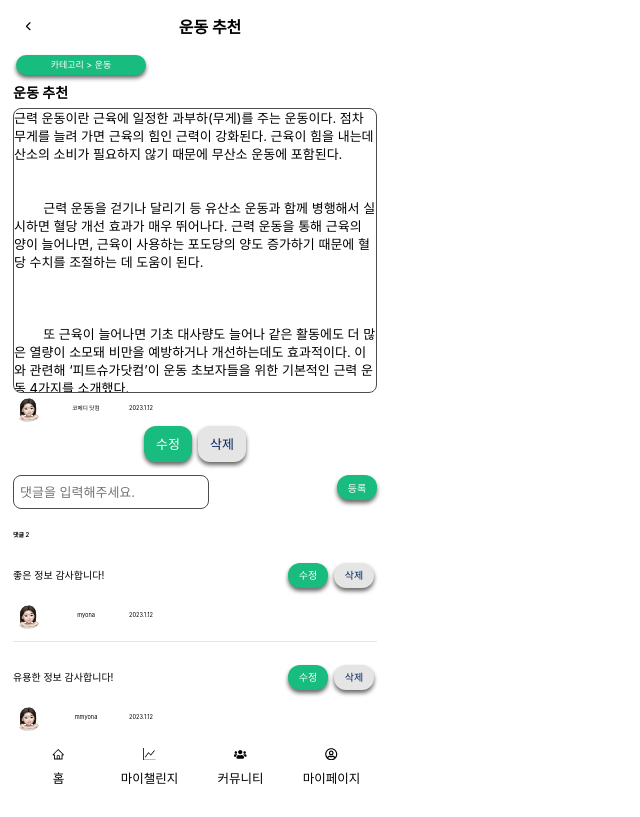
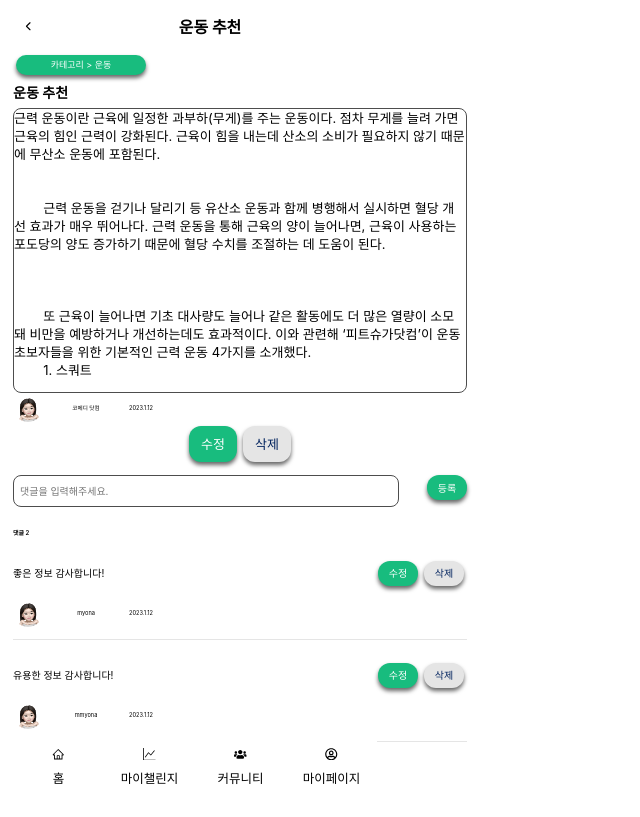
Before and after one commit to codestates-seb/seb41_main_013, a React (Create React App) app in the folder client/: page /post/1 in a window 1280 px wide. Shown: the whole page, without its empty margins (0-640 px from the left). Built offline with nearby package versions, Linux system fonts and the light colour scheme.

Commit message:
#10 - style&feat : %로 width 변경, 모달창 생성

```diff
--- a/client/src/components/Button.js
+++ b/client/src/components/Button.js
@@ -56,7 +56,11 @@ export const BackToTopBtn = (props) => {
 export const CreateBtn = (props) => {
 	return (
 		<Link to={props.NavTo}>
-			<StyledBtn backgroundColor="#F6C324" left="1.3rem">
+			<StyledBtn
+				backgroundColor="#F6C324"
+				left="1.3rem"
+				onClick={props.onClick}
+			>
 				<FaPlus />
 			</StyledBtn>
 		</Link>
--- a/client/src/components/Category.js
+++ b/client/src/components/Category.js
@@ -47,7 +47,7 @@ export const SelectCategory = () => {
 			<>
 				<Btn
 					btnText={props.text}
-					width={"17.3rem"}
+					width={"48%"}
 					background={click[props.num] ? theme.color.green : theme.color.gray}
 					color={click[props.num] ? theme.color.white : theme.color.navy}
 					onClick={() => handleBtnClick(props.num)}
@@ -59,10 +59,14 @@ export const SelectCategory = () => {
 
 	return (
 		<SelectCategoryContainer>
-			<SelectCategoryItem num={0} text="우리 동네" />
-			<SelectCategoryItem num={1} text="운동" />
-			<SelectCategoryItem num={2} text="규칙적인 생활" />
-			<SelectCategoryItem num={3} text="기타" />
+			<div className="twoCa">
+				<SelectCategoryItem num={0} text="우리 동네" />
+				<SelectCategoryItem num={1} text="운동" />
+			</div>
+			<div className="twoCa">
+				<SelectCategoryItem num={2} text="규칙적인 생활" />
+				<SelectCategoryItem num={3} text="기타" />
+			</div>
 		</SelectCategoryContainer>
 	);
 };
@@ -97,7 +101,17 @@ const CategoryItemContainer = styled.div`
 `;
 
 const SelectCategoryContainer = styled.div`
-	width: 38rem;
+	width: 100%;
 	height: 8.6rem;
 	margin-bottom: 1rem;
+
+	display: flex;
+	flex-direction: column;
+	align-items: center;
+
+	.twoCa {
+		width: 100%;
+		display: flex;
+		flex-direction: row;
+	}
 `;
--- a/client/src/components/Comment.js
+++ b/client/src/components/Comment.js
@@ -49,7 +49,7 @@ export const Comment = (props) => {
 };
 
 const CommentContainer = styled.div`
-	width: 36.4rem;
+	width: 100%;
 	height: 9.2rem;
 	box-sizing: border-box;
 	margin-bottom: 1rem;
--- a/client/src/components/Modal.js
+++ b/client/src/components/Modal.js
@@ -78,6 +78,7 @@ const ModalContainer = styled.div`
 	position: fixed;
 	z-index: 999;
 	top: 27rem;
+	left: 18%;
 `;
 
 const BtnGroup = styled.div`
--- a/client/src/components/PostSummary.js
+++ b/client/src/components/PostSummary.js
@@ -24,6 +24,7 @@ export const PostSummary = (props) => {
 					imgURL={props.imgULR}
 					writer={props.writer}
 					date={formatDate(props.date)}
+					margin="0 0 1rem 0"
 				/>
 			</PostSumContainer>
 		</>
@@ -31,7 +32,7 @@ export const PostSummary = (props) => {
 };
 
 const PostSumContainer = styled.div`
-	width: 36rem;
+	width: 100%;
 	height: 16rem;
 	border-bottom: 1px solid ${theme.color.gray};
 
@@ -61,7 +62,6 @@ const PostSumContainer = styled.div`
 			line-height: 1.6rem;
 			text-align: left;
 
-			width: 36rem;
 			height: 9.8rem;
 			overflow: hidden;
 		}
--- a/client/src/components/WriteComment.js
+++ b/client/src/components/WriteComment.js
@@ -22,11 +22,11 @@ export const WriteComment = (props) => {
 	};
 	return (
 		<UpdateCommentContainer>
-			<div>
+			<div className="input">
 				<Input
 					placeholder={props.placeholder || ""}
-					lineHeight="2rem"
-					fontSize="1.3rem"
+					lineHeight="1.8rem"
+					fontSize="1rem"
 					rows="1"
 					margin={props.margin}
 					value={comment}
@@ -49,7 +49,12 @@ export const WriteComment = (props) => {
 		</UpdateCommentContainer>
 	);
 };
+
 const UpdateCommentContainer = styled.div`
 	display: flex;
 	justify-content: space-between;
+	width: 100%;
+	.input {
+		width: 85%;
+	}
 `;
--- a/client/src/components/WriterInfo.js
+++ b/client/src/components/WriterInfo.js
@@ -6,7 +6,7 @@ import { formatDate } from "./PostSummary";
 export const WriterInfo = (props) => {
 	return (
 		<>
-			<WriterInfoContainer>
+			<WriterInfoContainer margin={props.margin}>
 				<Avatar imgURL={props.imgURL} />
 				<div>{props.writer}</div>
 				<div>{formatDate(props.date)}</div>
@@ -28,4 +28,5 @@ const WriterInfoContainer = styled.div`
 	font-weight: 400;
 	font-size: 0.9rem;
 	line-height: 1rem;
+	margin: ${(props) => props.margin || 0};
 `;
--- a/client/src/index.css
+++ b/client/src/index.css
@@ -3,8 +3,12 @@
 	padding: 0;
 	box-sizing: border-box;
 	font-size: 62.5%;
+	max-width: 480px;
 }
 
 body {
 	padding: 0 1.3rem;
+
+	/*Footer에 컨텐츠가 가려져서 추가했습니다.*/
+	margin-bottom: 6.5rem;
 }
--- a/client/src/pages/Community.js
+++ b/client/src/pages/Community.js
@@ -1,20 +1,31 @@
 //커뮤니티 메인 페이지
 import styled from "styled-components";
-import { useNavigate } from "react-router-dom";
 
 //components
 import { PostSummary } from "../components/PostSummary";
 import { BackToTopBtn, CreateBtn } from "../components/Button";
 import { SearchInput } from "../components/SearchInput";
 import { HomeCategory } from "../components/Category";
+import { Modal } from "../components/Modal";
 
 //dummy
 import { CommunityList } from "../data/dummy";
+import { useState } from "react";
+import { Navigate } from "react-router-dom";
 
 export const Community = () => {
+	const user = null; //유저 정보 (from 로컬스토리지)
+	const [createModal, setCreateModal] = useState(false);
+	const handleCreate = () => {
+		//로그인이 되어 있지 않다면
+		if (!user) setCreateModal(true);
+		else Navigate("./createPost");
+		console.log("hi");
+	};
 	return (
 		<>
 			<CommunitycContainer>
+				{createModal && <Modal modalText="로그인 이후 글 작성이 가능합니다." />}
 				<HomeCategory NavTo="community" />
 				<div className="margin">
 					<SearchInput />
@@ -30,7 +41,7 @@ export const Community = () => {
 					</div>
 				))}
 			</CommunitycContainer>
-			<CreateBtn NavTo="/createPost" />
+			<CreateBtn onClick={handleCreate} />
 			<BackToTopBtn />
 		</>
 	);
--- a/client/src/pages/CreatePost.js
+++ b/client/src/pages/CreatePost.js
@@ -74,9 +74,10 @@ export const CreatePost = () => {
 			<Btn
 				btnText="완료"
 				background={theme.color.green}
-				width="36.4rem"
+				width="100%"
 				height="4.8rem"
 				onClick={handleCheck}
+				margin="10rem 0.6rem 1rem 0.6rem"
 			/>
 		</>
 	);
--- a/client/src/pages/PostDetail.js
+++ b/client/src/pages/PostDetail.js
@@ -73,7 +73,6 @@ export const PostDetail = () => {
 const PostDetailContainer = styled.div`
 	font-family: "Inter";
 	font-style: normal;
-	width: 36.4rem;
 
 	display: flex;
 	flex-direction: column;
@@ -82,6 +81,7 @@ const PostDetailContainer = styled.div`
 		font-weight: 600;
 		font-size: 1.4rem;
 		line-height: 3rem;
+		width: 100%;
 	}
 	.content {
 		white-space: pre-wrap;
--- a/client/src/pages/UpdatePost.js
+++ b/client/src/pages/UpdatePost.js
@@ -82,9 +82,10 @@ export const UpdatePost = () => {
 			<Btn
 				btnText="완료"
 				background={theme.color.green}
-				width="36.4rem"
+				width="100%"
 				height="4.8rem"
 				onClick={handleCheck}
+				margin="10rem 0.6rem 1rem 0.6rem"
 			/>
 		</>
 	);
```
